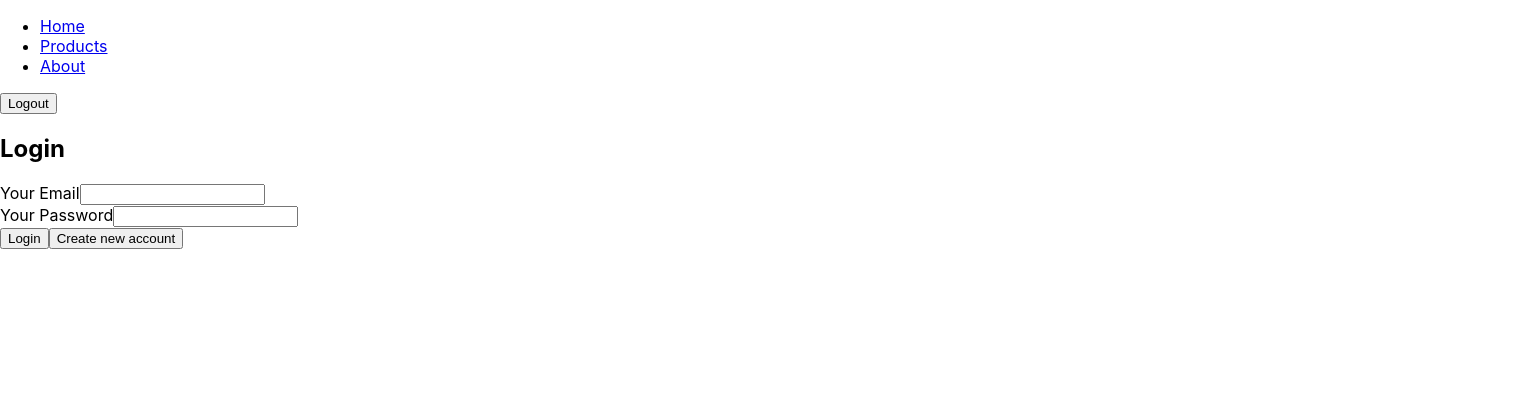
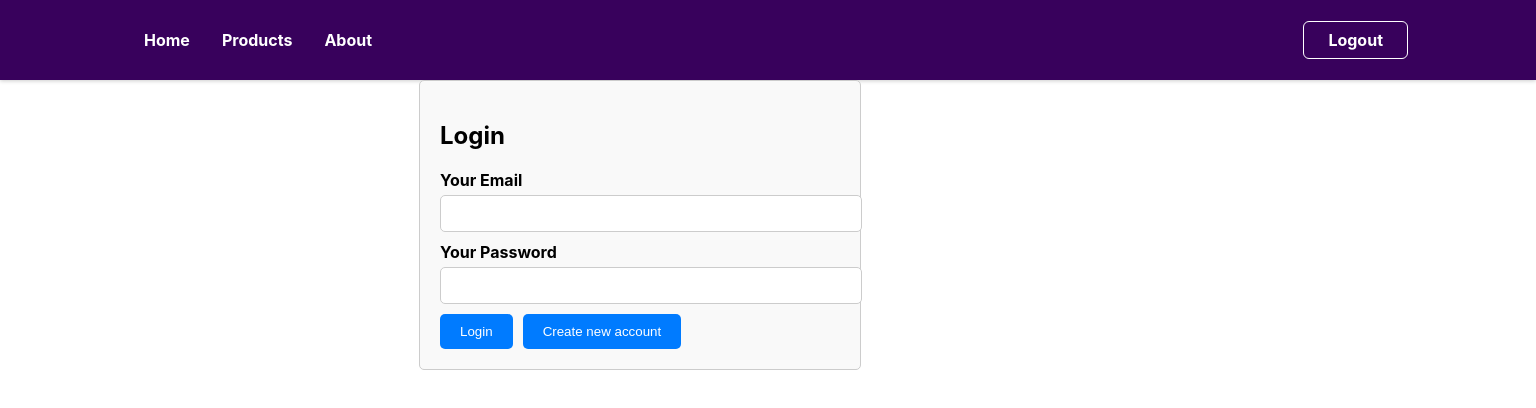
Before and after one commit to Sowmiya04Balachandran/Expense-Tracker, a React (Create React App) app: page / in a window 1280 px wide. Shown: the top 408 px of the page, 1536 px wide, since content can reach past the window. Built offline with nearby package versions, Linux system fonts and the light colour scheme.

Commit message:
Email verification

```diff
--- a/package.json
+++ b/package.json
@@ -39,5 +39,8 @@
       "last 1 firefox version",
       "last 1 safari version"
     ]
+  },
+  "devDependencies": {
+    "tailwindcss": "^3.3.3"
   }
 }
--- a/src/Login/Login.js
+++ b/src/Login/Login.js
@@ -147,6 +147,8 @@
 import React, { useState, useRef, useContext } from 'react';
 import AuthContext from '../store/AuthContext.js';
 import { useNavigate } from 'react-router-dom';
+import styles from './Login.module.css';
+
 
 const Login = () => {
   const [isLogin, setIsLogin] = useState(true);
@@ -219,7 +221,7 @@ const Login = () => {
 
   return (
     <div>
-      <section className="auth">
+      <section className={styles.auth}>
         <h1>{isLogin ? 'Login' : 'Sign Up'}</h1>
         <form onSubmit={submitHandler}>
           <div className="control">
--- a/src/Login/Login.module.css
+++ b/src/Login/Login.module.css
@@ -1,92 +1,52 @@
+/* Login.module.css */
+
 .auth {
-    margin: 3rem auto;
-    width: 95%;
-    max-width: 25rem;
-    border-radius: 6px;
-    background-color: #5e0ff0;
-    box-shadow: 0 1px 4px rgba(0, 0, 0, 0.2);
-    padding: 1rem;
-    text-align: center;
-  }
-
-  .auth h1 {
-    text-align: center;
-    color: white;
-  }
-
-  .control {
-    margin-bottom: 0.5rem;
-  }
-
-  .control label {
-    display: block;
-    color: white;
-    font-weight: bold;
-    margin-bottom: 0.5rem;
-  }
-
-  .control input {
-    font: inherit;
-    background-color: #f1e1fc;
-    color: #38015c;
-    border-radius: 4px;
-    border: 1px solid white;
-    width: 100%;
-    text-align: left;
-    padding: 0.25rem;
-  }
-
-  .actions {
-    margin-top: 1.5rem;
-    display: flex;
-    flex-direction: column;
-    align-items: center;
-  }
-
-  .actions button {
-    cursor: pointer;
-    font: inherit;
-    color: white;
-    background-color: #9f5ccc;
-    border: 1px solid #9f5ccc;
-    border-radius: 4px;
-    padding: 0.5rem 2.5rem;
-  }
-
-  .actions button:hover {
-    background-color: #873abb;
-    border-color: #873abb;
-  }
-
-  .actions .toggle {
-    margin-top: 1rem;
-    background-color: transparent;
-    color: #9f5ccc;
-    border: none;
-    padding: 0.15rem 1.5rem;
-  }
-
-  .actions .toggle:hover {
-    background-color: transparent;
-    color: #ae82cc;
-  }
- /* Add this CSS to style the password input container */
-.passwordInput {
-  position: relative;
+  max-width: 400px;
+  margin: 0 auto;
+  padding: 20px;
+  border: 1px solid #ccc;
+  border-radius: 5px;
+  background-color: #f9f9f9;
 }
 
-/* Add this CSS to style the eye icon */
-.eyeIcon {
-  width: 20px; /* Adjust the width as needed */
-  height: auto; /* Maintain aspect ratio */
-  cursor: pointer; /* Change cursor to pointer on hover */
-  position: absolute;
-  right: 10px; /* Adjust the right position as needed */
-  top: 50%; /* Center vertically */
-  transform: translateY(-50%);
+.auth h1 {
+  font-size: 24px;
+  margin-bottom: 20px;
 }
 
-/* Optionally, you can add hover effects for the eye icon */
-.eyeIcon:hover {
-  opacity: 0.7; /* Adjust opacity on hover */
+.auth .control {
+  margin-bottom: 10px;
 }
+
+.auth label {
+  display: block;
+  font-weight: bold;
+  margin-bottom: 5px;
+}
+
+.auth input {
+  width: 100%;
+  padding: 10px;
+  margin-bottom: 10px;
+  border: 1px solid #ccc;
+  border-radius: 5px;
+}
+
+.auth .actions {
+  text-align: center;
+}
+
+.auth button {
+  background-color: #007bff;
+  color: #fff;
+  border: none;
+  border-radius: 5px;
+  padding: 10px 20px;
+  cursor: pointer;
+  margin-right: 10px;
+}
+
+.auth button.toggle {
+  background-color: #ccc;
+  color: #000;
+}
--- a/src/MainNavigation.js
+++ b/src/MainNavigation.js
@@ -1,6 +1,7 @@
 import React, { useContext } from 'react';
 import { Link, useNavigate } from 'react-router-dom';
 import AuthContext from './store/AuthContext';
+import classes from './MainNavigation.module.css'
 
 const MainNavigation = () => {
   const navigate = useNavigate();
@@ -12,7 +13,7 @@ const MainNavigation = () => {
   };
 
   return (
-    <header>
+    <header className={classes.header}>
       <nav>
         <ul>
           <li>
--- a/src/Profile/Profile.css
+++ b/src/Profile/Profile.css
@@ -1,43 +1,44 @@
 /* Profile.css */
 
-/* Apply styles to the form */
-form {
-    max-width: 400px;
-    margin: 0 auto;
+.profile-form {
+  margin: 20px;
   padding: 20px;
-    background-color: #f5f5f5;
-    border: 1px solid #ddd;
+  border: 1px solid #ccc;
   border-radius: 5px;
+  background-color: #f9f9f9;
 }
 
-  /* Style the form elements */
-  .form-label {
+.profile-form label {
   font-weight: bold;
 }
 
-  .form-control {
+.profile-form input[type="text"] {
   width: 100%;
   padding: 10px;
-    margin-bottom: 15px;
+  margin-bottom: 10px;
   border: 1px solid #ccc;
   border-radius: 5px;
 }
 
-  /* Style the submit button */
-  .btn-primary {
-    display: block;
-    width: 100%;
-    padding: 10px;
+.profile-form input[type="file"] {
+  margin-top: 10px;
+}
+
+.profile-form img {
+  max-width: 100%;
+  height: auto;
+}
+
+.profile-form button[type="submit"],
+.profile-button {
   background-color: #007bff;
+  color: #fff;
   border: none;
   border-radius: 5px;
-    color: #fff;
-    font-weight: bold;
+  padding: 10px 20px;
   cursor: pointer;
 }
 
-  .btn-primary:hover {
+.profile-button:hover {
   background-color: #0056b3;
 }
-
-  /* Add additional styles as needed */
--- a/src/Profile/Profile.js
+++ b/src/Profile/Profile.js
@@ -1,73 +1,9 @@
-// import React, { useContext, useRef } from 'react';
-// import AuthContext from '../store/AuthContext';
-// import './Profile.css';
 
-// const Profile = () => {
-//     const authCtx = useContext(AuthContext);
-//     const nameInputRef = useRef();
-//     const imageInputRef = useRef();
-
-//     const submitHandler = async (event) => {
-//         event.preventDefault();
-//         const enteredName = nameInputRef.current.value;
-//         const photoUrl = URL.createObjectURL(imageInputRef.current.files[0]);
-
-//         if (!photoUrl) {
-//             alert("Please upload a photo.");
-//             return;
-//         }
-
-//         const toke = authCtx.token;
-
-//         try {
-            // const response = await fetch('https://identitytoolkit.googleapis.com/v1/accounts:update?key=AIzaSyCgl1Kkkaw7_gJny8ISnqxhFean3l_05B8', {
-            //     method: 'POST',
-            //     body: JSON.stringify({
-            //         idToken: toke,
-            //         displayName: enteredName,
-            //         photoUrl: photoUrl,
-            //         deleteAttribute: ["DISPLAY_NAME"],
-            //         returnSecureToken: true
-            //     }),
-            //     headers: {
-            //         'Content-Type': 'application/json',
-            //     },
-            // });
-
-            // if (response.ok) {
-            //     alert("Profile updated successfully");
-            // } else {
-            //     console.log(response);
-            //     alert("Profile update failed");
-            // }
-//         } catch (error) {
-//             console.error("An error occurred:", error);
-//         }
-//     };
-
-//     return (
-//       <form onSubmit={submitHandler} className="profile-form"> {/* Apply the CSS class to the form */}
-//       <div className="mb-3">
-//           <label htmlFor="name" className="form-label">Name</label> {/* Apply the CSS class to the label */}
-//           <input type="text" id="name" className="form-control" placeholder="Name" ref={nameInputRef} /> {/* Apply the CSS class to the input */}
-//       </div>
-
-//       <div className="mb-3">
-//           <label htmlFor="photo" className="form-label">Update your photo</label> {/* Apply the CSS class to the label */}
-//           <input type="file" id="photo" className="form-control" ref={imageInputRef} /> {/* Apply the CSS class to the input */}
-//       </div>
-
-//       <button type="submit" className="btn-primary">Update details</button> {/* Apply the CSS class to the button */}
-//   </form>
-//     );
-// };
-
-// export default Profile;
 
 
 import React, { useRef, useContext, useState, useEffect } from 'react';
-//import { Button, Form } from 'react-bootstrap';
 import AuthContext from '../store/AuthContext';
+import './Profile.css'
 
 const Profile = () => {
   const authCtx = useContext(AuthContext);
@@ -120,9 +56,13 @@ const Profile = () => {
 
   };
 
+
+
   const verifyEmailHandler = async () => {
     try {
-      const response = await fetch('https://identitytoolkit.googleapis.com/v1/accounts:sendOobCode?key=AIzaSyCgl1Kkkaw7_gJny8ISnqxhFean3l_05B8', {
+      const response = await fetch(
+        'https://identitytoolkit.googleapis.com/v1/accounts:sendOobCode?key=AIzaSyCgl1Kkkaw7_gJny8ISnqxhFean3l_05B8',
+        {
           method: 'POST',
           body: JSON.stringify({
             requestType: 'VERIFY_EMAIL',
@@ -132,20 +72,27 @@ const Profile = () => {
             'Content-Type': 'application/json',
             'X-Firebase-Locale': 'en' // Set the language to English
           }
-      });
+        }
+      );
 
       if (!response.ok) {
+        console.error('Request failed with status:', response.status);
+        const responseData = await response.json();
+        console.error('Response data:', responseData);
         throw new Error('Request failed');
       }
 
       const data = await response.json();
-      console.log(data);
+      console.log('Email verification response:', data);
+      alert('you verification link is sented to email')
       return data;
     } catch (error) {
-      console.log(error);
+      console.error('Error:', error);
       throw error;
     }
   };
+
+
 
   useEffect(() => {
     fetch('https://identitytoolkit.googleapis.com/v1/accounts:lookup?key=AIzaSyCgl1Kkkaw7_gJny8ISnqxhFean3l_05B8', {
--- a/src/index.css
+++ b/src/index.css
@@ -1,3 +1,8 @@
+/* @tailwind base;
+@tailwind components;
+@tailwind utilities; */
+
+
 body {
   margin: 0;
   font-family: -apple-system, BlinkMacSystemFont, 'Segoe UI', 'Roboto', 'Oxygen',
--- /dev/null
+++ b/tailwind.config.js
@@ -0,0 +1,8 @@
+/** @type {import('tailwindcss').Config} */
+module.exports = {
+  content: ["./src/**/*.{html,js}"],
+  theme: {
+    extend: {},
+  },
+  plugins: [],
+}
```
Also changed, not shown: 1 other file (tests, documents, lock files or other folders). Lines whose indentation alone changed are shown as unchanged.
